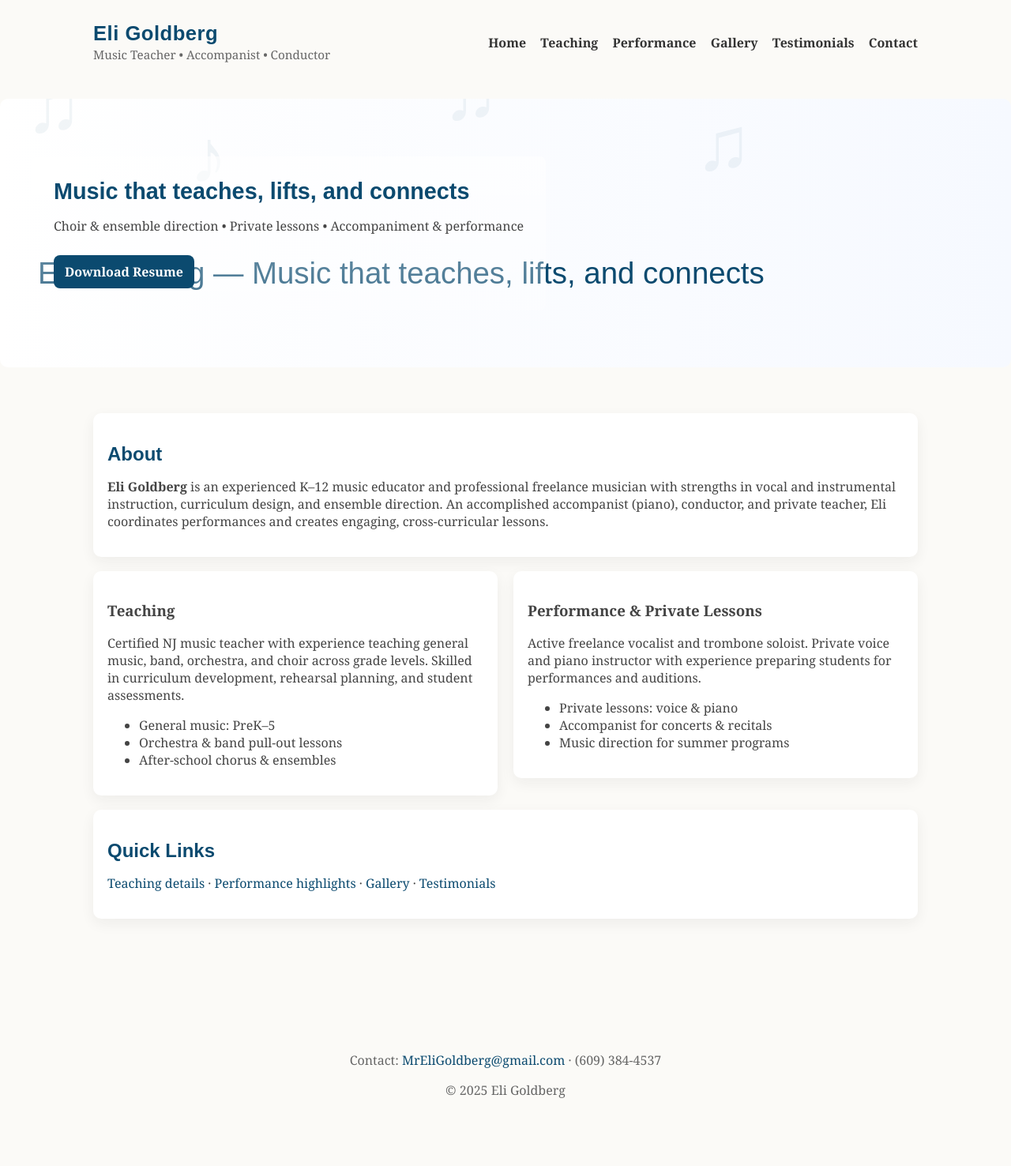
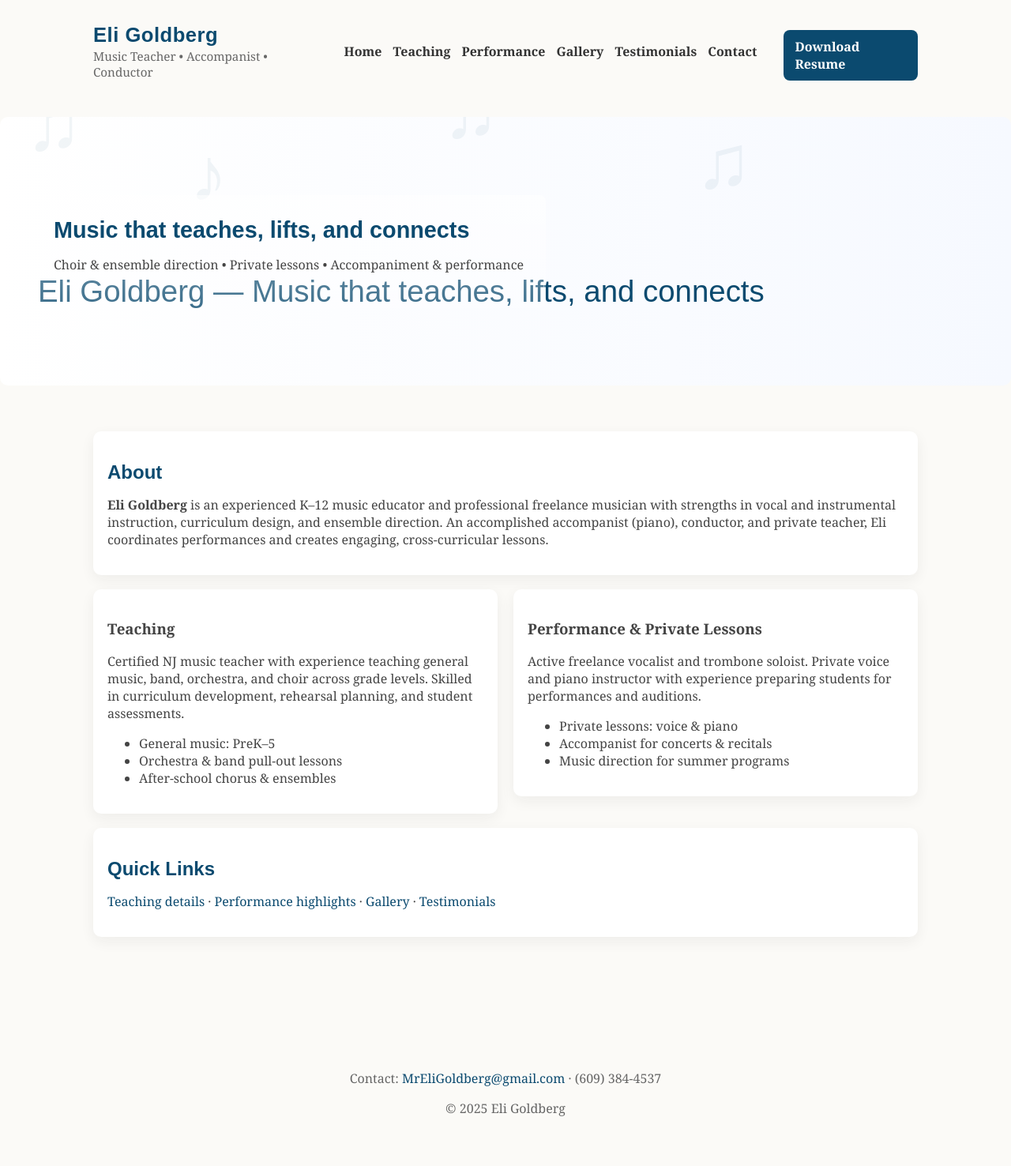
Before and after one commit to photonathan/Eli-Goldberg-site, a Jekyll site: the page built from index.md, in a window 1280 px wide. Shown: the whole page at 79% size. Built offline with Jekyll 4.4.1, drawn with Linux system fonts in a browser that asks for light colours; before the commit the page ends 1453 px from its top, so only the background shows below that.

Commit message:
Move download button

```diff
--- a/_includes/header.html
+++ b/_includes/header.html
@@ -12,12 +12,13 @@
         <a href="/testimonials/">Testimonials</a>
         <a href="/contact/">Contact</a>
       </nav>
+      <!-- moved resume button into the header so it doesn't overlap hero text -->
+  <a class="btn header-resume" href="/assets/Mr-Eli-Goldberg-Resume.docx" download aria-label="Download Eli Goldberg resume (DOCX)">Download Resume</a>
   </div>
   <div class="hero" style="background-image: url('/assets/img/hero-placeholder.svg')">
     <div class="hero-overlay">
-      <h2>Music that teaches, lifts, and connects</h2>
-      <p>Choir & ensemble direction • Private lessons • Accompaniment & performance</p>
-      <a class="btn" href="/assets/Mr-Eli-Goldberg-Resume.docx" download>Download Resume</a>
+  <h2>Music that teaches, lifts, and connects</h2>
+  <p>Choir & ensemble direction • Private lessons • Accompaniment & performance</p>
     </div>
   </div>
 </header>
--- a/assets/css/style.css
+++ b/assets/css/style.css
@@ -14,6 +14,8 @@ a{color:var(--accent); text-decoration:none}
 .site-title{margin:0; font-family: 'Poppins', Arial, sans-serif; font-weight:700; letter-spacing:0.5px; color:var(--accent); font-size:1.6rem}
 .site-sub{margin:2px 0 0; color:#666; font-size:0.95rem}
 .site-nav a{margin-left:14px; color:#333; font-weight:600}
+.site-nav{display:flex; align-items:center}
+.header-resume{margin-left:14px}
 .hero{height:340px; background-size:cover; background-position:center; display:flex; align-items:center; margin-top:18px; border-radius:10px; overflow:hidden; position:relative}
 .hero-overlay{background:linear-gradient(180deg, rgba(255,255,255,0.6), rgba(255,255,255,0.2)); padding:28px; margin-left:40px; max-width:700px; border-radius:8px}
 .hero-overlay h2{margin:0 0 8px; font-family:'Poppins', Arial, sans-serif; font-size:1.8rem; color:var(--accent)}
@@ -29,6 +31,8 @@ h2.section-title{font-family:'Poppins', Arial, sans-serif; color:var(--accent);
 footer.site-footer{padding:18px 0; margin-top:30px; text-align:center; color:#666}
 @media (max-width:800px){
   .site-header .header-inner{flex-direction:column; align-items:flex-start}
+  /* make resume button sit nicely on small screens */
+  .header-resume{align-self:flex-end; margin-top:8px}
   .gallery-grid{grid-template-columns:repeat(2,1fr)}
   .hero{height:220px}
   .hero-overlay{margin-left:14px; padding:18px}
```
